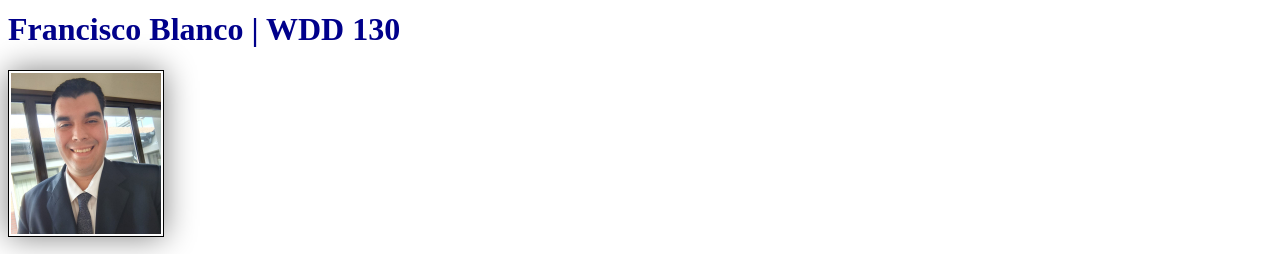
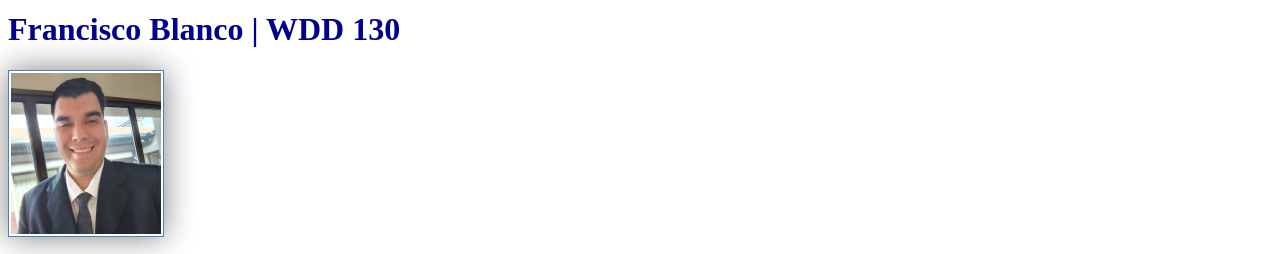
Before and after one commit to fjblancob/wdd130, a plain HTML site: page index.html in a window 1280 px wide. Shown: the part 154-408 px from the top of the page. Drawn offline with Linux system fonts and the light colour scheme.

Commit message:
Week 2 Assignment

```diff
--- a/styles/styles.css
+++ b/styles/styles.css
@@ -5,6 +5,9 @@ main {
 main img {
     width: 150px;
     height: auto;
+    border: 1px solid steelblue;
+    padding: 2px;
+    box-shadow: 0 0 30px gray;
 }
 
 nav {
```
Also changed, not shown: index.html (+3 -5 lines).
